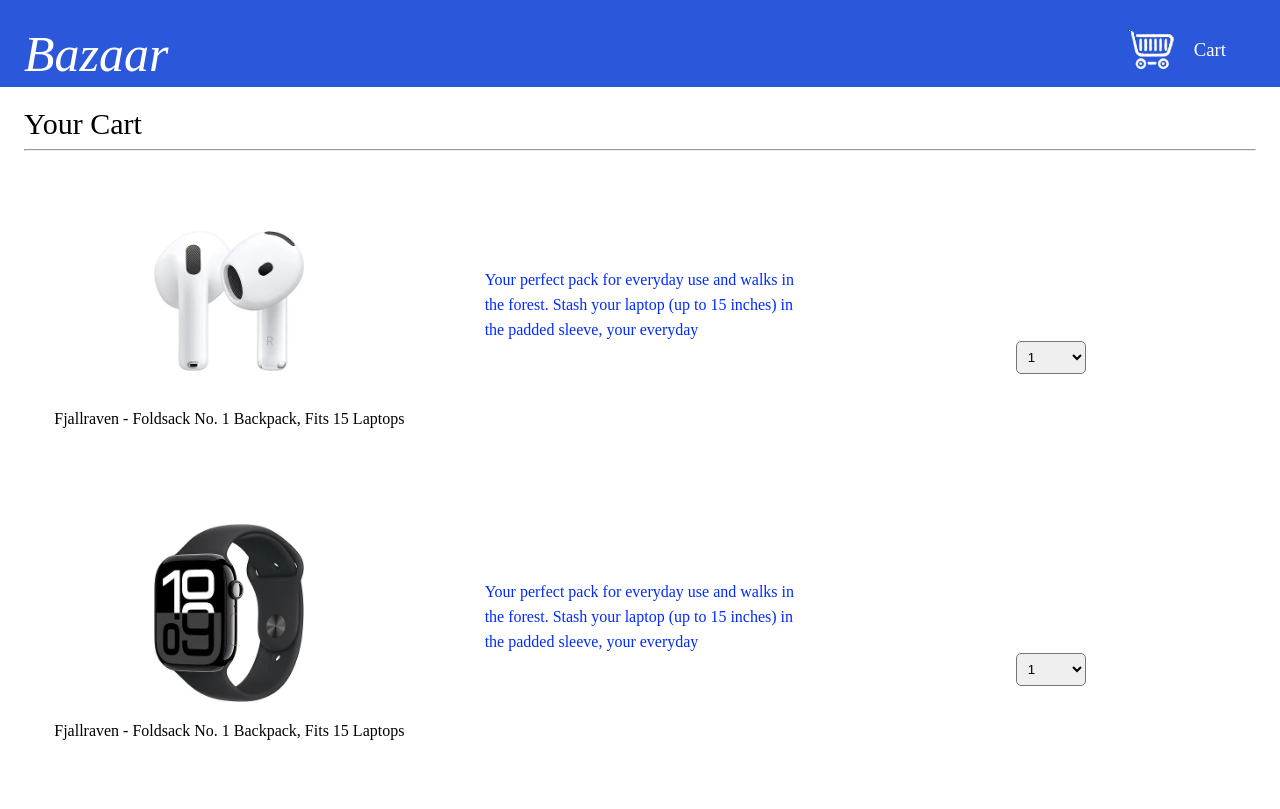
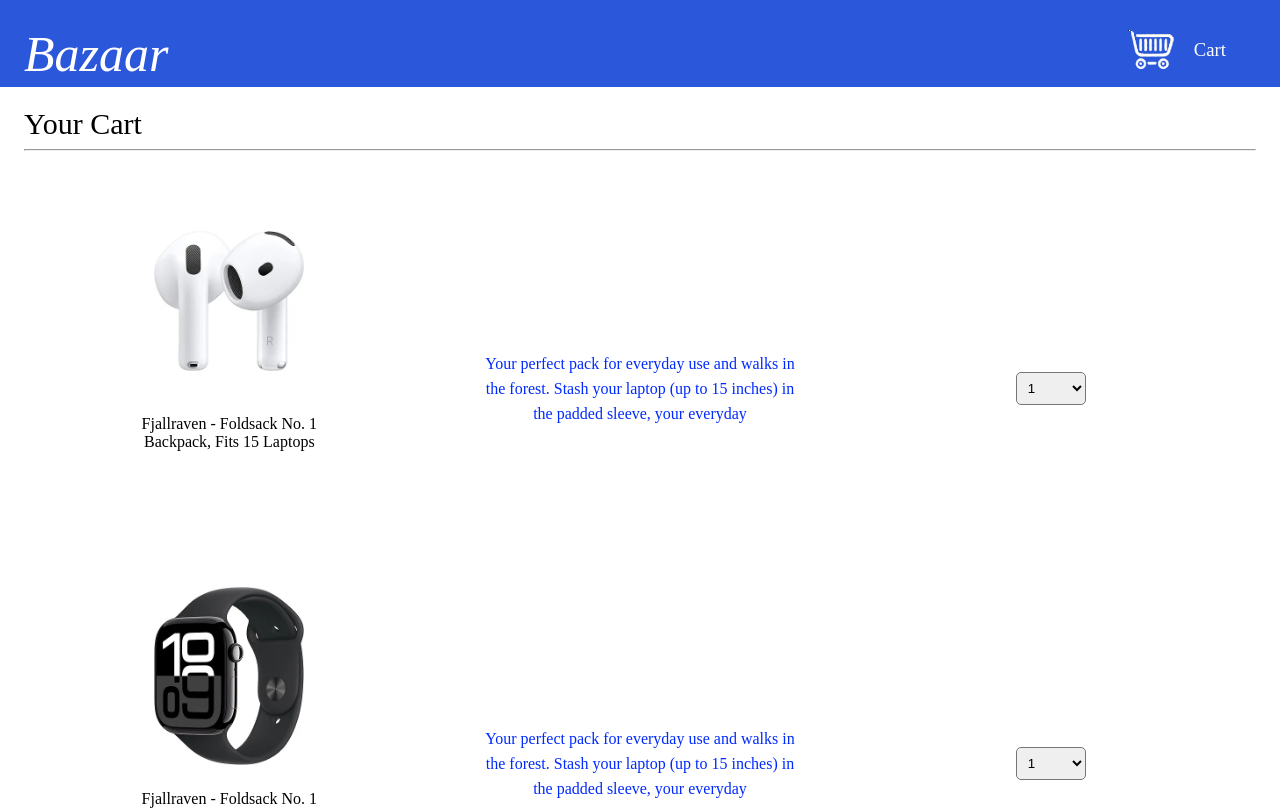
Before and after one commit to NaeemK1188/Bazaar, a website: page index.html in a window 1280 px wide. Shown: the top 809 px of the page. Drawn offline with Linux system fonts and the light colour scheme; no server answers; a web font is replaced by a local one.

Commit message:
adding the listings in cart page

```diff
--- a/css/styles.css
+++ b/css/styles.css
@@ -162,10 +162,11 @@
 /* applied to parent column */
 .column-third-cart-align {
   text-align: center;
+  height: 285px;
 }
 
 .p-col-third-1-cart {
-  padding: 29px;
+  padding: 40px;
   position: relative;
   bottom: 40px;
 }
@@ -174,6 +175,19 @@
   color: rgb(0, 42, 255);
   padding: 50px;
   line-height: 25px;
+}
+
+/* because the column 2 position is 0 */
+#column2 {
+  order: -1;
+}
+
+#column1 {
+  margin-top: -40px;
+}
+
+#column3 {
+  margin-bottom: 100px;
 }
 
 /*            cart page                                  */
@@ -285,4 +299,31 @@
   .column-third-cart {
     width: calc(100% / 3);
   }
+
+  .header-h4:active {
+    color: black;
+  }
+
+  .p-col-third-1-cart {
+    padding: 50px;
+    width: 70%;
+    margin: auto;
+  }
+
+  #column2 {
+    order: 0;
+  }
+
+  #column1 {
+    margin-top: 0;
+  }
+
+  .column-third-cart-align {
+    text-align: center;
+    height: 375px;
+  }
+
+  #column3 {
+    margin-bottom: 0;
+  }
 }
--- a/index.html
+++ b/index.html
@@ -42,6 +42,7 @@
     </header>
 
     <main class="container">
+      <!----------------------home page----------------------------------->
       <div data-view="home-page" class="hidden">
         <!-- row 1 -->
         <!-- align-contents-small-body is adding functionalities to row we can even remove row and
@@ -72,7 +73,7 @@
         we used id to be more specific -->
         <div class="row align-row" id="entry-list"></div>
       </div>
-
+      <!-------------------cart page--------------------------------------->
       <div data-view="cart-page" class="">
         <div class="row">
           <div class="column-full">
@@ -84,8 +85,9 @@
             <hr />
           </div>
         </div>
+        <!-- adding-order-cart overrides row class -->
         <div class="row">
-          <div class="column-third-cart column-third-cart-align">
+          <div class="column-third-cart column-third-cart-align" id="column1">
             <img
               class="mock-image"
               src="images/appleearpods4.webp"
@@ -94,13 +96,13 @@
               Fjallraven - Foldsack No. 1 Backpack, Fits 15 Laptops
             </p>
           </div>
-          <div class="column-third-cart">
+          <div class="column-third-cart num-items-select-align" id="column2">
             <p class="p-col-third-2-cart">
               Your perfect pack for everyday use and walks in the forest. Stash
               your laptop (up to 15 inches) in the padded sleeve, your everyday
             </p>
           </div>
-          <div class="column-third-cart num-items-select-align">
+          <div class="column-third-cart num-items-select-align" id="column3">
             <select class="num-items-select" name="number-items">
               <option value="">1</option>
               <option value="num1">2</option>
@@ -119,7 +121,7 @@
               Fjallraven - Foldsack No. 1 Backpack, Fits 15 Laptops
             </p>
           </div>
-          <div class="column-third-cart">
+          <div class="column-third-cart num-items-select-align">
             <p class="p-col-third-2-cart">
               Your perfect pack for everyday use and walks in the forest. Stash
               your laptop (up to 15 inches) in the padded sleeve, your everyday
@@ -143,7 +145,7 @@
               Fjallraven - Foldsack No. 1 Backpack, Fits 15 Laptops
             </p>
           </div>
-          <div class="column-third-cart">
+          <div class="column-third-cart num-items-select-align">
             <p class="p-col-third-2-cart">
               Your perfect pack for everyday use and walks in the forest. Stash
               your laptop (up to 15 inches) in the padded sleeve, your everyday
```
Also changed, not shown: js/main.js (+9 -14 lines), ts/main.ts (+13 -15 lines).
